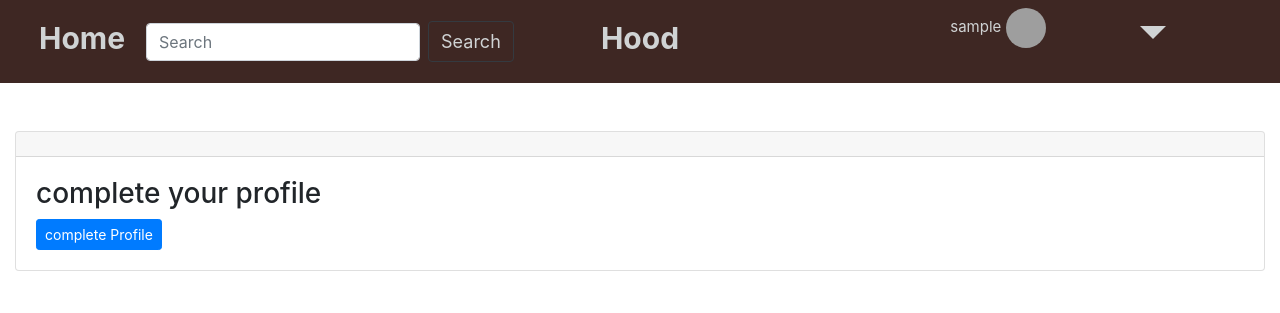
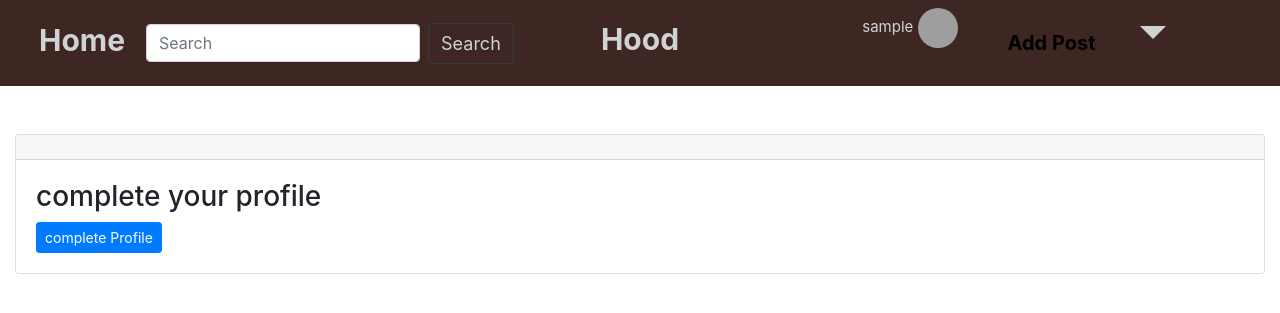
Before and after one commit to finaclemence15/neighbourhood, a Django app: a page that uses hoodapp/templates/navbar.html in a window 1280 px wide. Shown: the top 313 px of the page. Run offline with Django 3.2, Linux system fonts and the light colour scheme; the visitor is signed in with stand-in values (Sample User, id 1); some libraries are stand-ins or nearby versions; grey boxes are pictures that could not be loaded.

Commit message:
displaying post

```diff
--- a/hoodapp/templates/navbar.html
+++ b/hoodapp/templates/navbar.html
@@ -47,6 +47,9 @@
                             alt="profile" height="40px" width="40px" style="border-radius: 50%">
                         {% endif %}
                     </li>
+                    <a href="{%url 'add_post'%}"
+                    style="margin: 20px;text-decoration: none; font-size: 20px;color: black;"><b> Add Post
+                         </b></a>
 
 
                 <ul class="navbar-nav ml-auto">
--- a/hoodapp/views.py
+++ b/hoodapp/views.py
@@ -9,7 +9,8 @@ import datetime as dt
 @login_required(login_url='/accounts/login/')
 def welcome(request):
     profile = Profile.objects.all()
-    return render(request, 'index.html', {'profile':profile})
+    posts = Post.objects.all().order_by("time_created")
+    return render(request, 'index.html', {'profile':profile}, {'posts':posts})
 
 #  function to create profile
 
@@ -64,9 +65,9 @@ def add_post(request):
     if request.method == 'POST':
         form = NewPostForm(request.POST, request.FILES)
         if form.is_valid():
-            project = form.save(commit=False)
-            project.poster = current_user
-            project.save()
+            post = form.save(commit=False)
+            post.user = current_user
+            post.save()
         return redirect('welcome')
 
     else:
```
Also changed, not shown: hoodapp/templates/index.html (+20 -0 lines).
